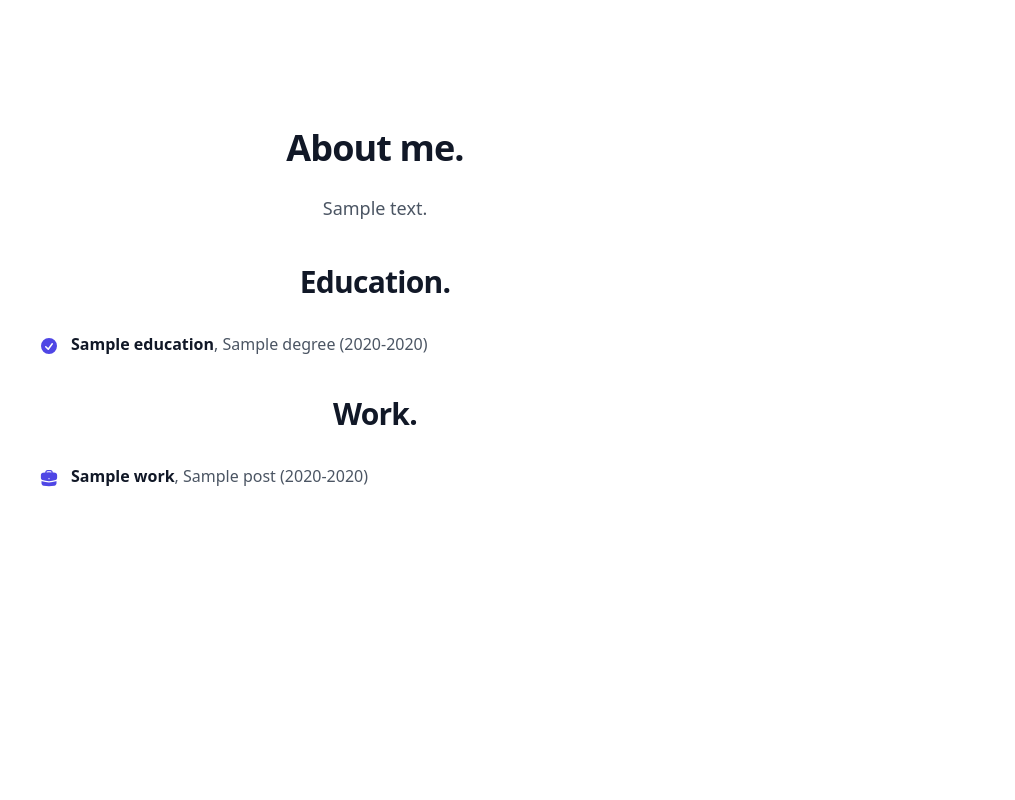
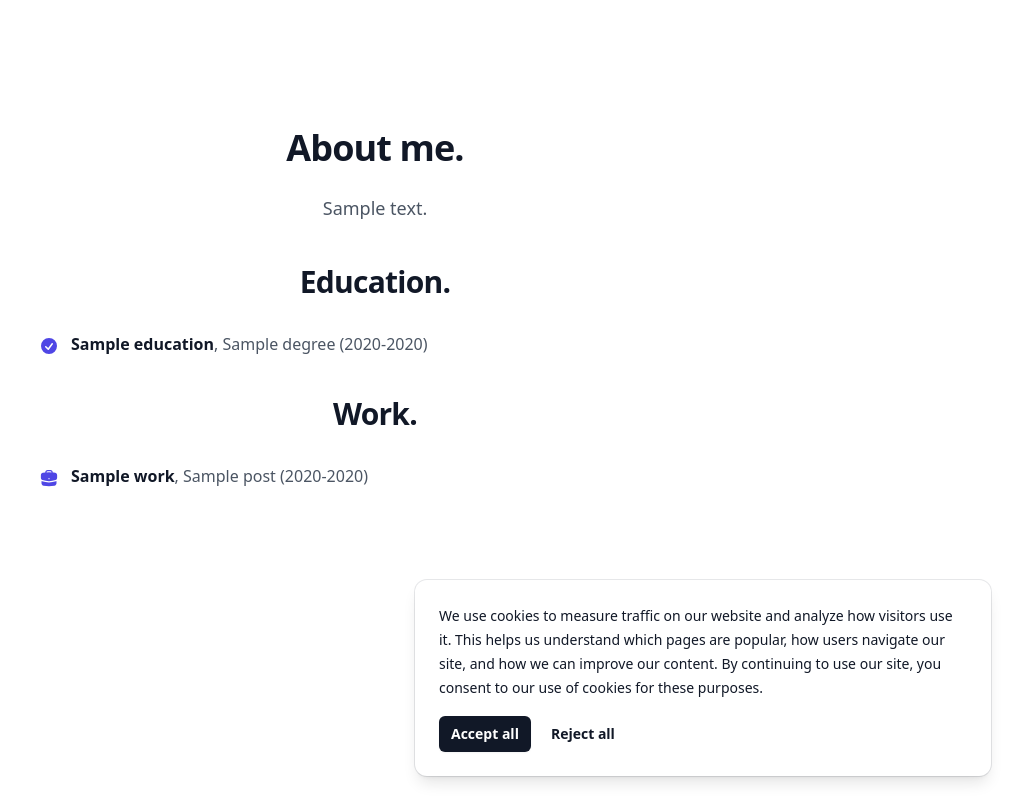
Before and after one commit to Bubuclem/portfolio, a Django app: template templates/pages/page.html in a window 1280 px wide. Shown: the whole page, without its empty margins (265-1280 px from the left). Run offline with Django 3.2, Linux system fonts and the light colour scheme; the template is opened without the code that fills it: most values are stand-ins (such as "Sample title", 1, 10 or a date in 2020); some libraries are stand-ins or nearby versions.

Commit message:
Cookie banner #5

```diff
--- /dev/null
+++ b/templates/modal/privacy.html
@@ -0,0 +1,17 @@
+<div id="privacy" class="pointer-events-none fixed inset-x-0 bottom-0 px-6 pb-6" style="display: none;">
+    <div
+        class="pointer-events-auto ml-auto max-w-xl rounded-xl bg-white dark:bg-slate-900 p-6 shadow-lg ring-1 ring-gray-900/10">
+        <p class="text-sm leading-6 text-gray-900 dark:text-white">We use cookies to measure traffic on our website and
+            analyze how visitors use it. This helps us understand which pages are popular, how users navigate our site,
+            and how we can improve our content. By continuing to use our site, you consent to our use of cookies for
+            these purposes.
+        </p>
+        <div class="mt-4 flex items-center gap-x-5">
+            <button type="button" onclick="Agree();"
+                class="rounded-md bg-gray-900 dark:bg-gray-800 px-3 py-2 text-sm font-semibold text-white shadow-sm hover:bg-gray-700 focus-visible:outline focus-visible:outline-2 focus-visible:outline-offset-2 focus-visible:outline-gray-900">Accept
+                all</button>
+            <button type="button" onclick="Desagree();"
+            class="text-sm font-semibold leading-6 text-gray-900 dark:text-white">Reject all</button>
+        </div>
+    </div>
+</div>
--- a/templates/pages/page.html
+++ b/templates/pages/page.html
@@ -62,8 +62,10 @@
                 </div>
             </div>
         </div>
+        {% include 'modal/privacy.html' %}
+    </main>
 
-    </main>
+    <script src="{% static 'js/privacy.js' %}"></script>
 </body>
 
 </html>
--- a/theme/static/css/dist/styles.css
+++ b/theme/static/css/dist/styles.css
@@ -685,6 +685,14 @@ select {
   border-width: 0;
 }
 
+.pointer-events-none {
+  pointer-events: none;
+}
+
+.pointer-events-auto {
+  pointer-events: auto;
+}
+
 .static {
   position: static;
 }
@@ -698,9 +706,26 @@ select {
   position: sticky;
 }
 
+.inset-x-0 {
+  left: 0px;
+  right: 0px;
+}
+
+.bottom-0 {
+  bottom: 0px;
+}
+
 .mx-auto {
   margin-left: auto;
   margin-right: auto;
+}
+
+.ml-auto {
+  margin-left: auto;
+}
+
+.mt-4 {
+  margin-top: 1rem;
 }
 
 .mt-6 {
@@ -751,12 +776,12 @@ select {
   width: 1.25rem;
 }
 
+.max-w-xl {
+  max-width: 36rem;
+}
+
 .max-w-2xl {
   max-width: 42rem;
-}
-
-.max-w-xl {
-  max-width: 36rem;
 }
 
 .flex-none {
@@ -779,6 +804,11 @@ select {
   justify-content: center;
 }
 
+.gap-x-5 {
+  -moz-column-gap: 1.25rem;
+       column-gap: 1.25rem;
+}
+
 .gap-x-3 {
   -moz-column-gap: 0.75rem;
        column-gap: 0.75rem;
@@ -788,6 +818,14 @@ select {
   --tw-space-y-reverse: 0;
   margin-top: calc(2rem * calc(1 - var(--tw-space-y-reverse)));
   margin-bottom: calc(2rem * var(--tw-space-y-reverse));
+}
+
+.rounded-xl {
+  border-radius: 0.75rem;
+}
+
+.rounded-md {
+  border-radius: 0.375rem;
 }
 
 .border {
@@ -804,14 +842,37 @@ select {
   background-color: rgb(255 255 255 / var(--tw-bg-opacity));
 }
 
+.bg-gray-900 {
+  --tw-bg-opacity: 1;
+  background-color: rgb(17 24 39 / var(--tw-bg-opacity));
+}
+
+.p-6 {
+  padding: 1.5rem;
+}
+
+.px-6 {
+  padding-left: 1.5rem;
+  padding-right: 1.5rem;
+}
+
+.px-3 {
+  padding-left: 0.75rem;
+  padding-right: 0.75rem;
+}
+
+.py-2 {
+  padding-top: 0.5rem;
+  padding-bottom: 0.5rem;
+}
+
 .py-24 {
   padding-top: 6rem;
   padding-bottom: 6rem;
 }
 
-.px-6 {
-  padding-left: 1.5rem;
-  padding-right: 1.5rem;
+.pb-6 {
+  padding-bottom: 1.5rem;
 }
 
 .text-center {
@@ -831,6 +892,11 @@ select {
   line-height: 1;
 }
 
+.text-sm {
+  font-size: 0.875rem;
+  line-height: 1.25rem;
+}
+
 .text-3xl {
   font-size: 1.875rem;
   line-height: 2.25rem;
@@ -846,16 +912,20 @@ select {
   line-height: 2rem;
 }
 
+.font-semibold {
+  font-weight: 600;
+}
+
 .font-bold {
   font-weight: 700;
 }
 
-.font-semibold {
-  font-weight: 600;
+.leading-normal {
+  line-height: 1.5;
 }
 
-.leading-normal {
-  line-height: 1.5;
+.leading-6 {
+  line-height: 1.5rem;
 }
 
 .leading-8 {
@@ -875,19 +945,41 @@ select {
   color: rgb(17 24 39 / var(--tw-text-opacity));
 }
 
+.text-indigo-600 {
+  --tw-text-opacity: 1;
+  color: rgb(79 70 229 / var(--tw-text-opacity));
+}
+
+.text-white {
+  --tw-text-opacity: 1;
+  color: rgb(255 255 255 / var(--tw-text-opacity));
+}
+
 .text-gray-600 {
   --tw-text-opacity: 1;
   color: rgb(75 85 99 / var(--tw-text-opacity));
 }
 
-.text-indigo-600 {
-  --tw-text-opacity: 1;
-  color: rgb(79 70 229 / var(--tw-text-opacity));
+.shadow-lg {
+  --tw-shadow: 0 10px 15px -3px rgb(0 0 0 / 0.1), 0 4px 6px -4px rgb(0 0 0 / 0.1);
+  --tw-shadow-colored: 0 10px 15px -3px var(--tw-shadow-color), 0 4px 6px -4px var(--tw-shadow-color);
+  box-shadow: var(--tw-ring-offset-shadow, 0 0 #0000), var(--tw-ring-shadow, 0 0 #0000), var(--tw-shadow);
 }
 
-.text-gray-500 {
-  --tw-text-opacity: 1;
-  color: rgb(107 114 128 / var(--tw-text-opacity));
+.shadow-sm {
+  --tw-shadow: 0 1px 2px 0 rgb(0 0 0 / 0.05);
+  --tw-shadow-colored: 0 1px 2px 0 var(--tw-shadow-color);
+  box-shadow: var(--tw-ring-offset-shadow, 0 0 #0000), var(--tw-ring-shadow, 0 0 #0000), var(--tw-shadow);
+}
+
+.ring-1 {
+  --tw-ring-offset-shadow: var(--tw-ring-inset) 0 0 0 var(--tw-ring-offset-width) var(--tw-ring-offset-color);
+  --tw-ring-shadow: var(--tw-ring-inset) 0 0 0 calc(1px + var(--tw-ring-offset-width)) var(--tw-ring-color);
+  box-shadow: var(--tw-ring-offset-shadow), var(--tw-ring-shadow), var(--tw-shadow, 0 0 #0000);
+}
+
+.ring-gray-900\/10 {
+  --tw-ring-color: rgb(17 24 39 / 0.1);
 }
 
 .filter {
```
Also changed, not shown: other parts of theme/static/css/dist/styles.css (+35 -14 lines), theme/static/js/privacy.js (added, +55 -0 lines).
